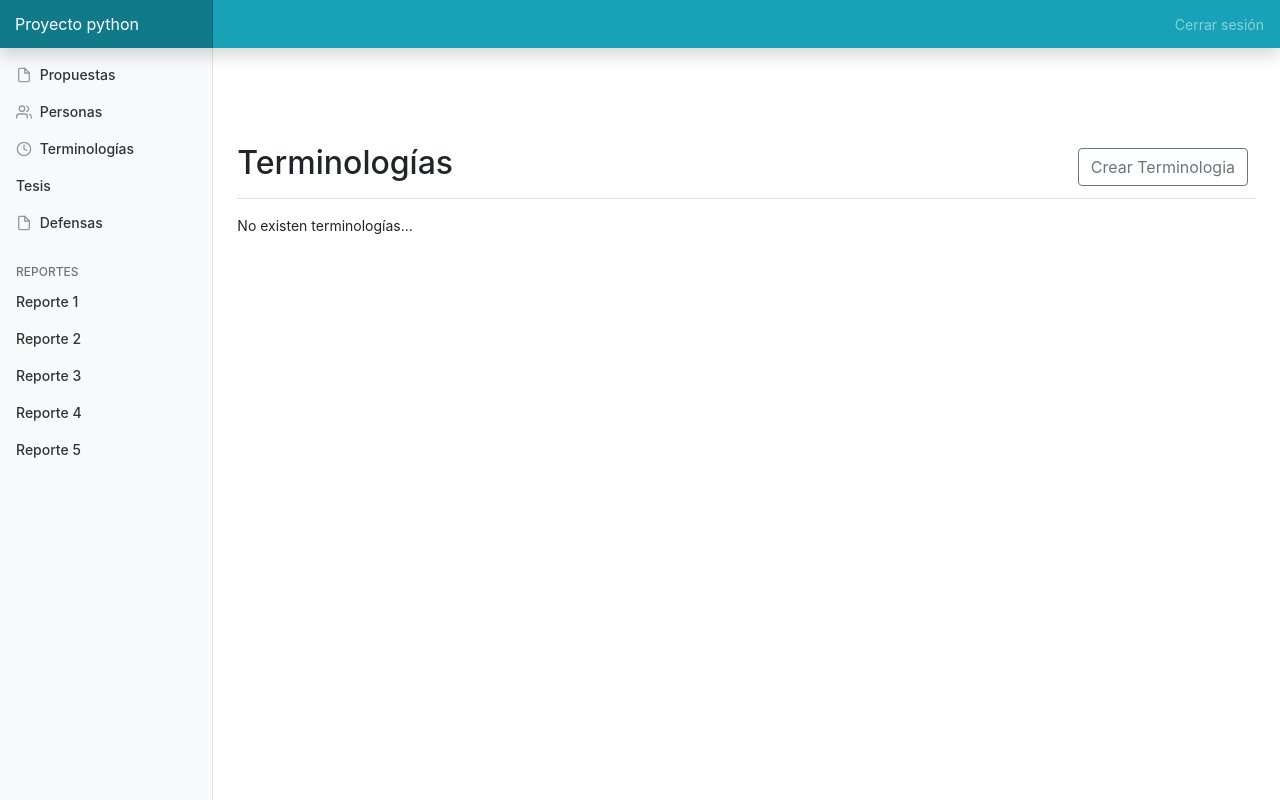
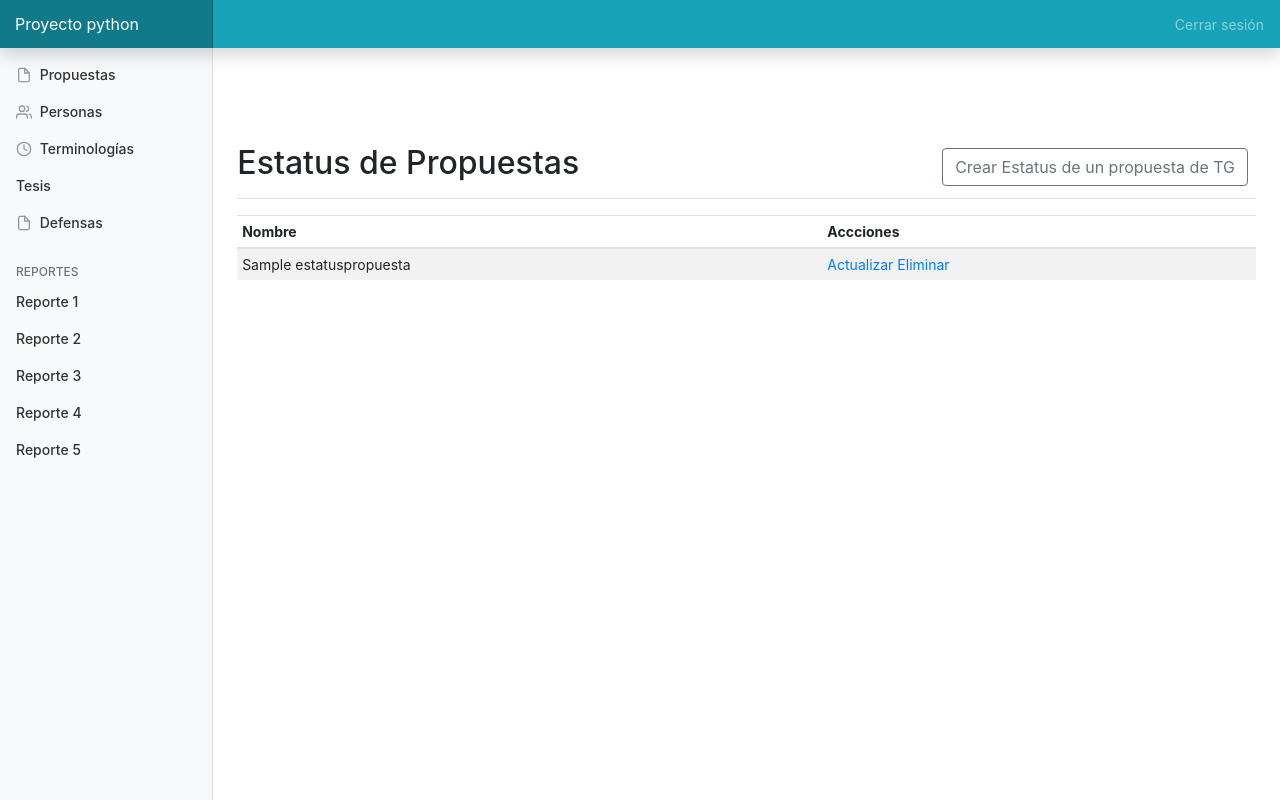
Before and after one commit to javiloria/proyecto2python, a Django app: page /estatusPropuestas/ in a window 1280 px wide. Run offline with Django 3.2, Linux system fonts and the light colour scheme; a user stored in the database is signed in; tables that the repository leaves empty hold one stand-in row (values such as "Sample post"); some libraries are stand-ins or nearby versions.

Commit message:
feat: agregando template de estatus de propuesta

```diff
--- a/gestorAppTG/templates/estatusPropuesta/create.html
+++ b/gestorAppTG/templates/estatusPropuesta/create.html
@@ -2,7 +2,7 @@
 {% load crispy_forms_tags %}
 {% block content %}
   <br>
-  <h4 class="mb-3">Crear terminologia</h4>
+  <h4 class="mb-3">Crear estatus de un apropuesta</h4>
   <div class="row">
     <div class="col-md-6 col-sm-8 col-12">
       <form method="post" novalidate>
@@ -10,7 +10,7 @@
         {{ form|crispy }}
         <div style="margin-bottom: 50px;">
             <button type="submit" class="btn btn-success">Guardar</button>
-            <a href="{% url 'termin:termins_list' %}" class="btn btn-outline-secondary" role="button">
+            <a href="{% url 'estatusPropuestas:estatusPropuestas_list' %}" class="btn btn-outline-secondary" role="button">
                 Volver
             </a>
         </div>
--- a/gestorAppTG/templates/estatusPropuesta/delete.html
+++ b/gestorAppTG/templates/estatusPropuesta/delete.html
@@ -4,8 +4,8 @@
         {% csrf_token %}
         <p>
             <br>
-            <h4 class="mb-3">Eliminar terminologia</h4>
-            ¿Quieres eliminar esta terminologia? "{{ termin }}"?
+            <h4 class="mb-3">Eliminar Estatus de propuestas de TG</h4>
+            ¿Quieres eliminar este estatus de la propuesta? "{{ estatusPropuesta }}"?
             <div style="margin-bottom: 50px; margin-top:10px">
                 <button type="submit" class="btn btn-success">Guardar</button>
                 <a href="{% url 'termin:termins_list' %}" class="btn btn-outline-secondary" role="button">
--- a/gestorAppTG/templates/estatusPropuesta/index.html
+++ b/gestorAppTG/templates/estatusPropuesta/index.html
@@ -1,13 +1,13 @@
 {% extends 'template.html' %}
 {% block content %}
     <div class="d-flex justify-content-between flex-wrap flex-md-nowrap align-items-center pt-3 pb-2 mb-3 border-bottom">
-      <h1 class="h2">Terminologías</h1>
+      <h1 class="h2">Estatus de Propuestas</h1>
       <div class="btn-toolbar mb-2 mb-md-0">
         <div class="btn-group mr-2">
         {% if user.is_authenticated %}
             {% if user.esAdmin or user.esManager %}
-            <a href="{% url 'termin:termin_create' %}" class="btn btn-outline-secondary" role="button">
-                Crear Terminologia
+            <a href="{% url 'estatusPropuestas:estatusPropuestas_create' %}" class="btn btn-outline-secondary" role="button">
+                Crear Estatus de un propuesta de TG
             </a>
             {% endif %}
         {% endif %}
@@ -18,12 +18,12 @@
       </div>
     </div>
     <!--h5>Agregar aaqui los filtros de búsqueda ELIAS!!</h5!-->
-    {% if termins_list %}
+    {% if estatusPropuestas_list %}
         <div class="table-responsive">
             <table class="table table-striped table-sm">
                 <thead>
                     <tr>
-                        <th>Tipo</th>
+                        <th>Nombre</th>
                         {% if user.is_authenticated %}
                             {% if user.esAdmin or user.esManager %}
                                 <th>Accciones</th>
@@ -32,14 +32,14 @@
                     </tr>
                 </thead>
                 <tbody>
-                    {% for p in termins_list %}
+                    {% for p in estatusPropuestas_list %}
                     <tr>
-                        <td>{{ p.descripcion }}</td>
+                        <td>{{ p.nombre }}</td>
                         {% if user.is_authenticated %}
                             {% if user.esAdmin or user.esManager %}
                             <td>
-                                <a href="{% url 'termin:termin_update' p.id %}">Actualizar</a>
-                                <a href="{% url 'termin:termin_delete' p.id %}">Eliminar</a>
+                                <a href="{% url 'estatusPropuestas:estatusPropuestas_update' p.id %}">Actualizar</a>
+                                <a href="{% url 'estatusPropuestas:estatusPropuestas_delete' p.id %}">Eliminar</a>
                             </td>
                             {% endif %}
                         {% endif %}
@@ -49,6 +49,6 @@
             </table>
         </div>
     {% else %}
-        <p>No existen terminologías...</p>
+        <p>No existen estatus de propuestas...</p>
     {% endif %}
 {% endblock %}
--- a/gestorAppTG/templates/estatusPropuesta/update.html
+++ b/gestorAppTG/templates/estatusPropuesta/update.html
@@ -2,7 +2,7 @@
 {% load crispy_forms_tags %}
 {% block content %}
   <br>
-    <h4 class="mb-3">Editar terminologia</h4>
+    <h4 class="mb-3">Editar Estatus de la propuestas</h4>
     <div class="row">
       <div class="col-md-6 col-sm-8 col-12">
         <form method="post" novalidate>
@@ -10,7 +10,7 @@
         {{ form|crispy }}
           <div style="margin-bottom: 50px;">
             <button type="submit" class="btn btn-success">Guardar</button>
-            <a href="{% url 'termin:termins_list' %}" class="btn btn-outline-secondary" role="button">volver</a>
+            <a href="{% url 'estatusPropuestas:estatusPropuestas_list' %}" class="btn btn-outline-secondary" role="button">volver</a>
           </div>
         </form>
         </form>
```
